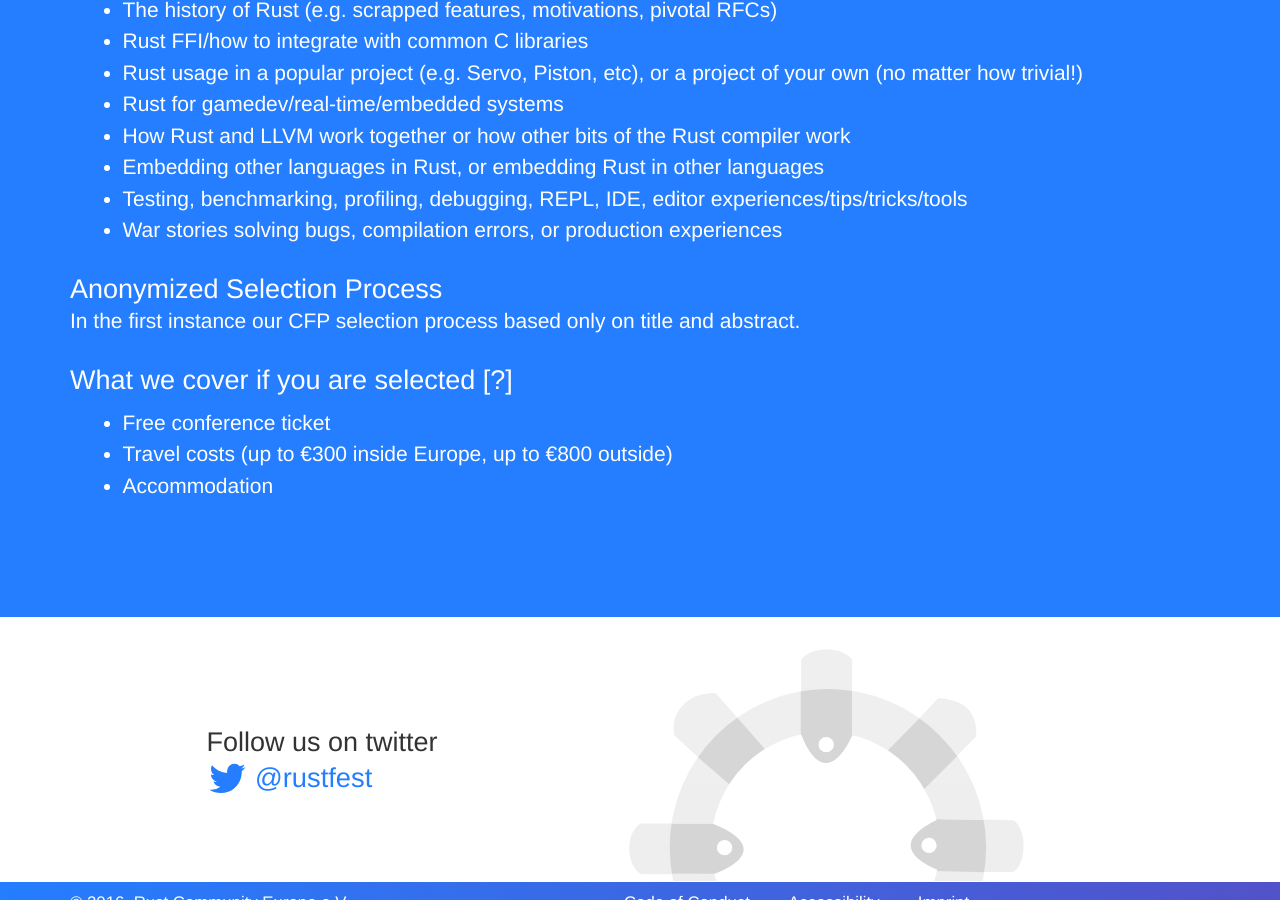
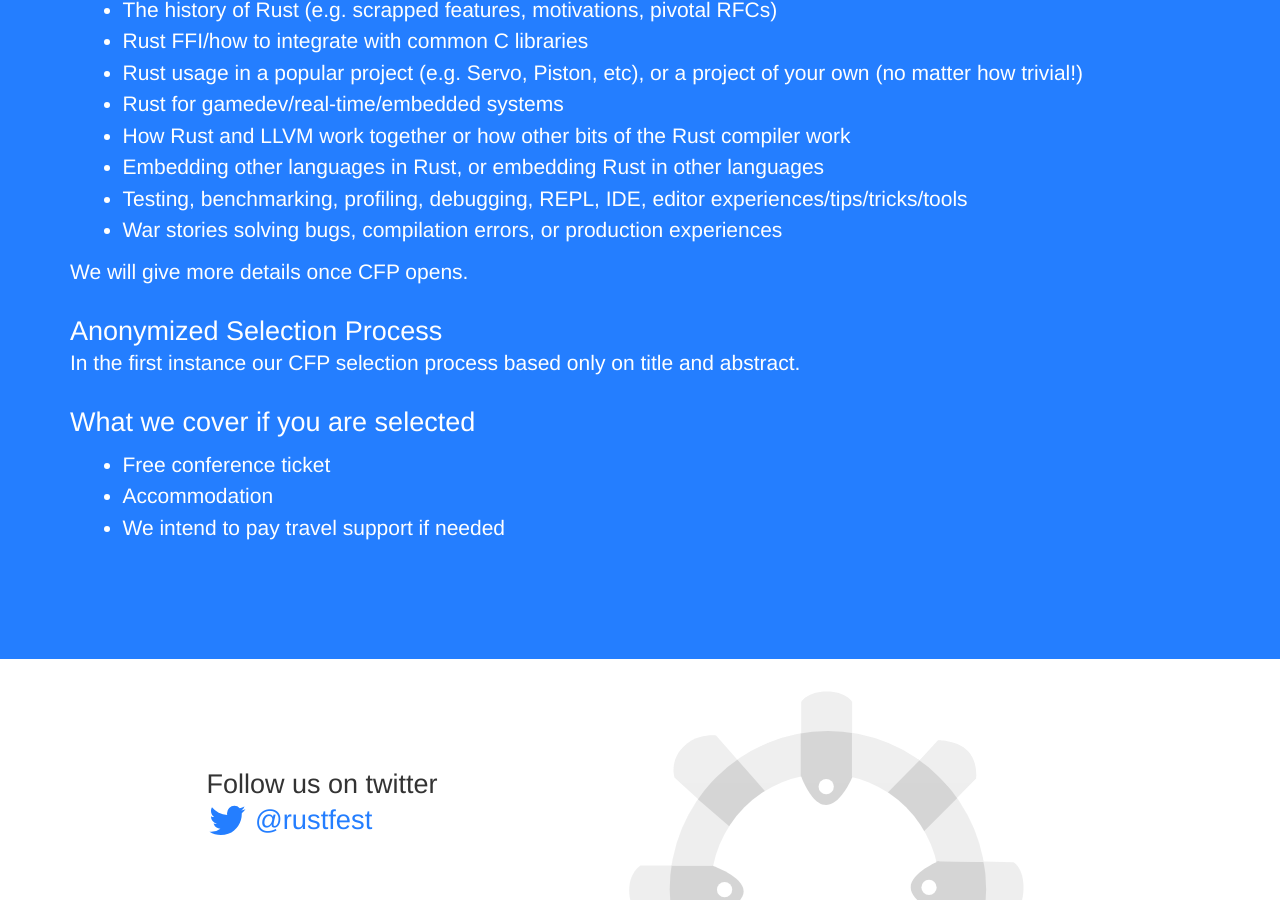
Before and after one commit to RustFestEU/blog.rustfest.eu, a Jekyll site: the page built from papers.md, in a window 1280 px wide and 900 px high, scrolled down 742 px. Built offline with Jekyll 4.4.1, drawn with Linux system fonts in a browser that asks for light colours.

Commit message:
Clarify CFP stuff

```diff
--- a/papers.md
+++ b/papers.md
@@ -30,12 +30,14 @@
 - Testing, benchmarking, profiling, debugging, REPL, IDE, editor experiences/tips/tricks/tools
 - War stories solving bugs, compilation errors, or production experiences
 
+We will give more details once CFP opens.
+
 ## Anonymized Selection Process
 
 In the first instance our CFP selection process based only on title and abstract.
 
-## What we cover if you are selected [?]
+## What we cover if you are selected
 
 - Free conference ticket
-- Travel costs (up to €300 inside Europe, up to €800 outside)
 - Accommodation
+- We intend to pay travel support if needed
```
